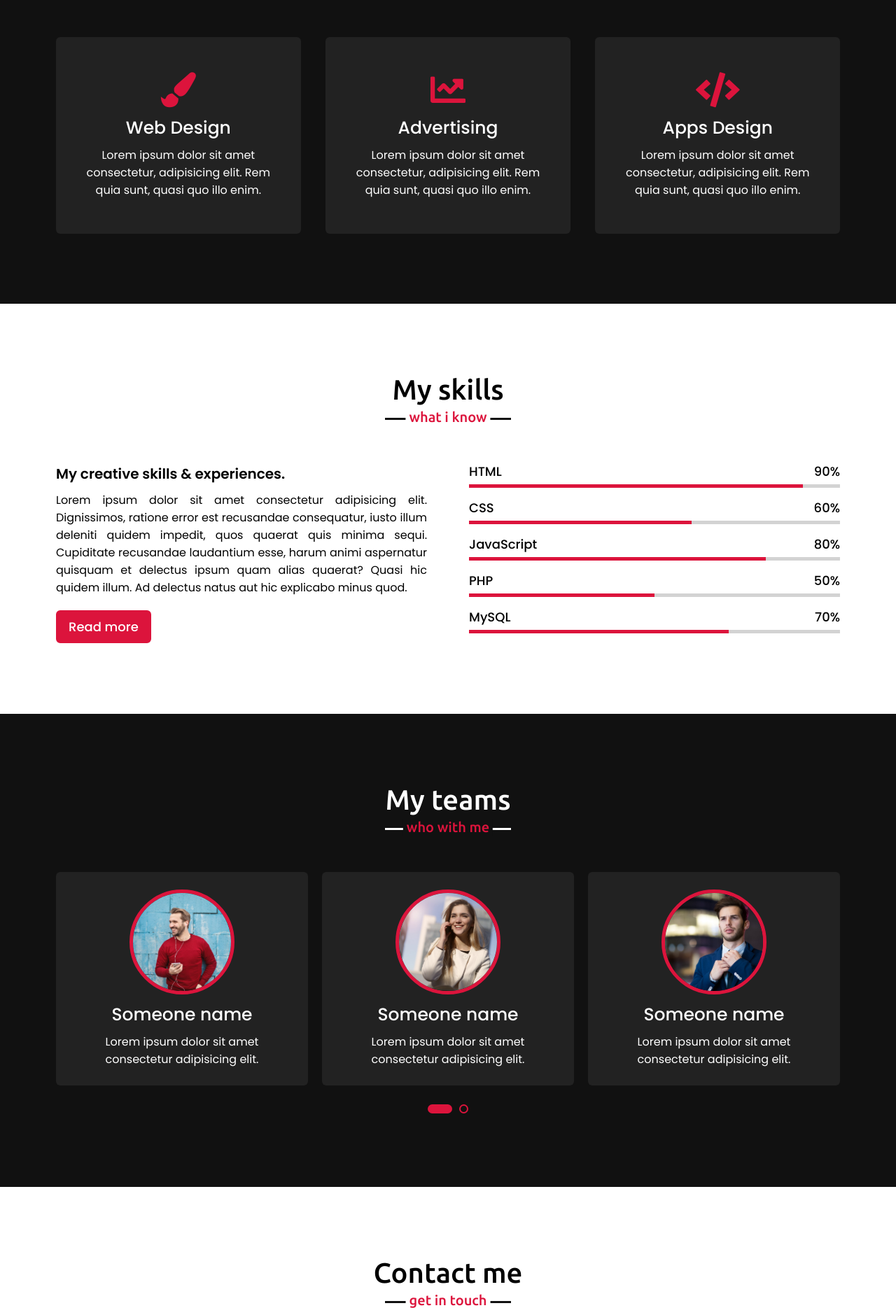
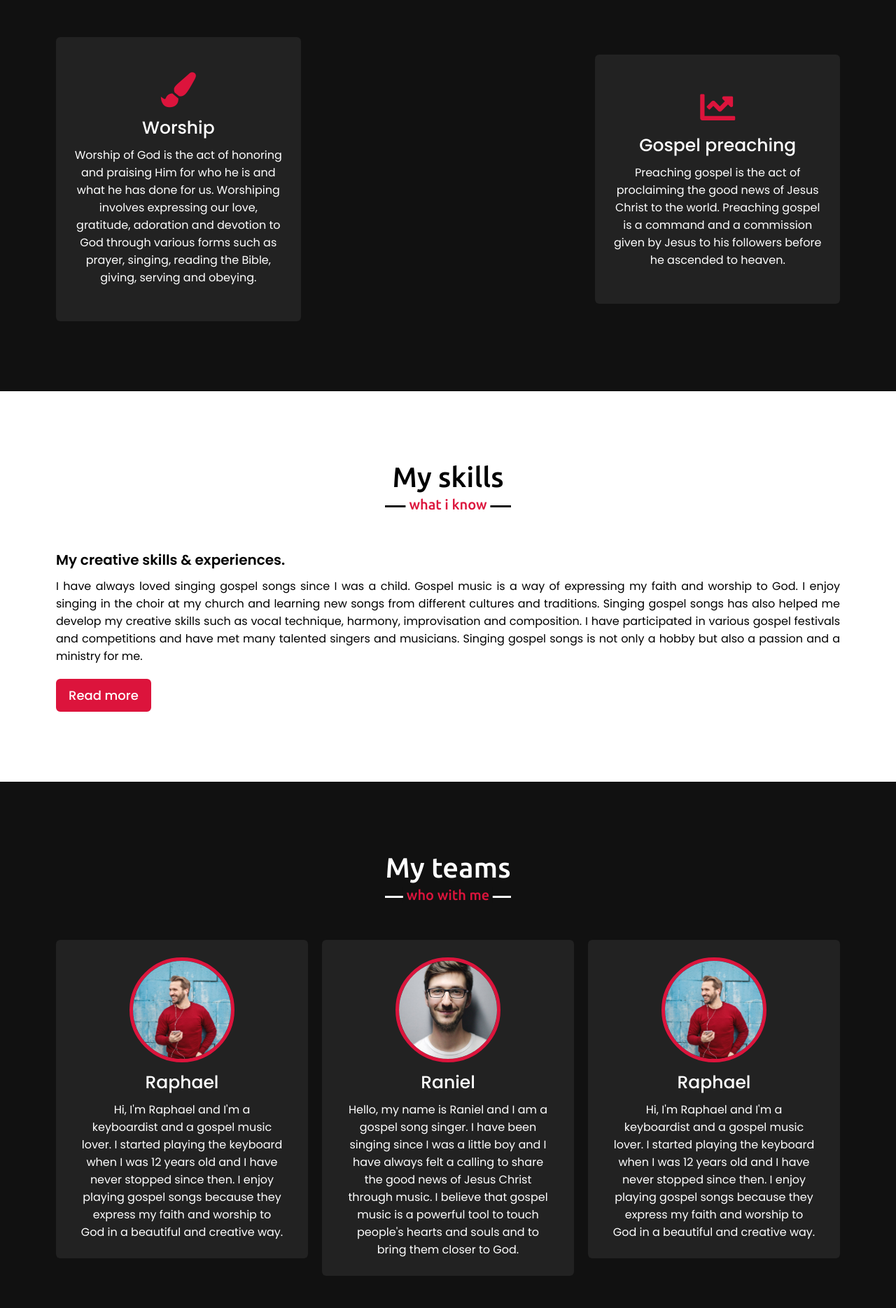
Before and after one commit to Raniel-And-Raphael/Raniel-And-Raphael.github.io, a plain HTML site: page index.html in a window 1280 px wide. Shown: the part 1706-3575 px from the top of the page at 70% size. Drawn offline with nearby package versions, Linux system fonts and the light colour scheme.

Commit message:
Update index.html

```diff
--- a/index.html
+++ b/index.html
@@ -56,14 +56,12 @@
                 </div>
                 <div class="column right">
                     <div class="text">We Are Raniel And Raphael And We are a  <span class="typing-2"></span></div>
-                    <p>We </p>
-                    <a href="#">Download CV</a>
+                    <p></p>
                 </div>
             </div>
         </div>
     </section>
-
-    <!-- services section start -->
+<!-- services section start -->
     <section class="services" id="services">
         <div class="max-width">
             <h2 class="title">My services</h2>
@@ -71,24 +69,18 @@
                 <div class="card">
                     <div class="box">
                         <i class="fas fa-paint-brush"></i>
-                        <div class="text">Web Design</div>
-                        <p>Lorem ipsum dolor sit amet consectetur, adipisicing elit. Rem quia sunt, quasi quo illo enim.</p>
+                        <div class="text">Worship</div>
+                        <p>Worship of God is the act of honoring and praising Him for who he is and what he has done for us. Worshiping involves expressing our love, gratitude, adoration and devotion to God through various forms such as prayer, singing, reading the Bible, giving, serving and obeying.</p>
                     </div>
                 </div>
                 <div class="card">
                     <div class="box">
                         <i class="fas fa-chart-line"></i>
-                        <div class="text">Advertising</div>
-                        <p>Lorem ipsum dolor sit amet consectetur, adipisicing elit. Rem quia sunt, quasi quo illo enim.</p>
+                        <div class="text">Gospel preaching</div>
+                        <p>Preaching gospel is the act of proclaiming the good news of Jesus Christ to the world. Preaching gospel is a command and a commission given by Jesus to his followers before he ascended to heaven.  </p>
                     </div>
                 </div>
-                <div class="card">
-                    <div class="box">
-                        <i class="fas fa-code"></i>
-                        <div class="text">Apps Design</div>
-                        <p>Lorem ipsum dolor sit amet consectetur, adipisicing elit. Rem quia sunt, quasi quo illo enim.</p>
-                    </div>
-                </div>
+
                </div>
             </div>
         </div>
@@ -99,47 +91,10 @@
         <div class="max-width">
             <h2 class="title">My skills</h2>
             <div class="skills-content">
-                <div class="column left">
+                <div class="left">
                     <div class="text">My creative skills & experiences.</div>
-                    <p>Lorem ipsum dolor sit amet consectetur adipisicing elit. Dignissimos, ratione error est recusandae consequatur, iusto illum deleniti quidem impedit, quos quaerat quis minima sequi. Cupiditate recusandae laudantium esse, harum animi aspernatur quisquam et delectus ipsum quam alias quaerat? Quasi hic quidem illum. Ad delectus natus aut hic explicabo minus quod.</p>
-                    <a href="#">Read more</a>
-                </div>
-                <div class="column right">
-                    <div class="bars">
-                        <div class="info">
-                            <span>HTML</span>
-                            <span>90%</span>
-                        </div>
-                        <div class="line html"></div>
-                    </div>
-                    <div class="bars">
-                        <div class="info">
-                            <span>CSS</span>
-                            <span>60%</span>
-                        </div>
-                        <div class="line css"></div>
-                    </div>
-                    <div class="bars">
-                        <div class="info">
-                            <span>JavaScript</span>
-                            <span>80%</span>
-                        </div>
-                        <div class="line js"></div>
-                    </div>
-                    <div class="bars">
-                        <div class="info">
-                            <span>PHP</span>
-                            <span>50%</span>
-                        </div>
-                        <div class="line php"></div>
-                    </div>
-                    <div class="bars">
-                        <div class="info">
-                            <span>MySQL</span>
-                            <span>70%</span>
-                        </div>
-                        <div class="line mysql"></div>
-                    </div>
+                    <p>I have always loved singing gospel songs since I was a child. Gospel music is a way of expressing my faith and worship to God. I enjoy singing in the choir at my church and learning new songs from different cultures and traditions. Singing gospel songs has also helped me develop my creative skills such as vocal technique, harmony, improvisation and composition. I have participated in various gospel festivals and competitions and have met many talented singers and musicians. Singing gospel songs is not only a hobby but also a passion and a ministry for me.</p>
+                    <a href="https://www.youtube.com/@ranielandraphael2910/about">Read more</a>
                 </div>
             </div>
         </div>
@@ -153,38 +108,18 @@
                 <div class="card">
                     <div class="box">
                         <img src="images/profile-1.jpeg" alt="">
-                        <div class="text">Someone name</div>
-                        <p>Lorem ipsum dolor sit amet consectetur adipisicing elit.</p>
+                        <div class="text">Raniel</div>
+                        <p>Hello, my name is Raniel and I am a gospel song singer. I have been singing since I was a little boy and I have always felt a calling to share the good news of Jesus Christ through music. I believe that gospel music is a powerful tool to touch people's hearts and souls and to bring them closer to God. </p>
                     </div>
                 </div>
                 <div class="card">
                     <div class="box">
                         <img src="images/profile-2.jpeg" alt="">
-                        <div class="text">Someone name</div>
-                        <p>Lorem ipsum dolor sit amet consectetur adipisicing elit.</p>
+                        <div class="text">Raphael</div>
+                        <p>Hi, I'm Raphael and I'm a keyboardist and a gospel music lover. I started playing the keyboard when I was 12 years old and I have never stopped since then. I enjoy playing gospel songs because they express my faith and worship to God in a beautiful and creative way. </p>
                     </div>
                 </div>
-                <div class="card">
-                    <div class="box">
-                        <img src="images/profile-3.jpeg" alt="">
-                        <div class="text">Someone name</div>
-                        <p>Lorem ipsum dolor sit amet consectetur adipisicing elit.</p>
-                    </div>
-                </div>
-                <div class="card">
-                    <div class="box">
-                        <img src="images/profile-4.jpeg" alt="">
-                        <div class="text">Someone name</div>
-                        <p>Lorem ipsum dolor sit amet consectetur adipisicing elit.</p>
-                    </div>
-                </div>
-                <div class="card">
-                    <div class="box">
-                        <img src="images/profile-5.jpeg" alt="">
-                        <div class="text">Someone name</div>
-                        <p>Lorem ipsum dolor sit amet consectetur adipisicing elit.</p>
-                    </div>
-                </div>
+
             </div>
         </div>
     </section>
@@ -196,30 +131,8 @@
             <div class="contact-content">
                 <div class="column left">
                     <div class="text">Get in Touch</div>
-                    <p>Lorem, ipsum dolor sit amet consectetur adipisicing elit. Dignissimos harum corporis fuga corrupti. Doloribus quis soluta nesciunt veritatis vitae nobis?</p>
-                    <div class="icons">
-                        <div class="row">
-                            <i class="fas fa-user"></i>
-                            <div class="info">
-                                <div class="head">Name</div>
-                                <div class="sub-title">Prakash Shahi</div>
-                            </div>
-                        </div>
-                        <div class="row">
-                            <i class="fas fa-map-marker-alt"></i>
-                            <div class="info">
-                                <div class="head">Address</div>
-                                <div class="sub-title">Surkhet, Nepal</div>
-                            </div>
-                        </div>
-                        <div class="row">
-                            <i class="fas fa-envelope"></i>
-                            <div class="info">
-                                <div class="head">Email</div>
-                                <div class="sub-title">abc@gmail.com</div>
-                            </div>
-                        </div>
-                    </div>
+                    <p>If you have any questions, comments, feedback or suggestions, I would love to hear from you. You can get in touch with me by filling out the contact form below or by sending me an email at chraphaelbabu@gmail.com. I will try to respond to you as soon as possible. You can also follow me on social media to stay updated on my latest posts and projects. Thank you for visiting my website and I hope you enjoyed it.</p>
+
                 </div>
                 <div class="column right">
                     <div class="text">Message me</div>
@@ -246,12 +159,6 @@
             </div>
         </div>
     </section>
-
-    <!-- footer section start -->
-    <footer>
-        <span>Created By <a href="https://www.codingnepalweb.com">CodingNepal</a> | <span class="far fa-copyright"></span> 2020 All rights reserved.</span>
-    </footer>
-
     <script src="script.js"></script>
 </body>
 </html>
```
